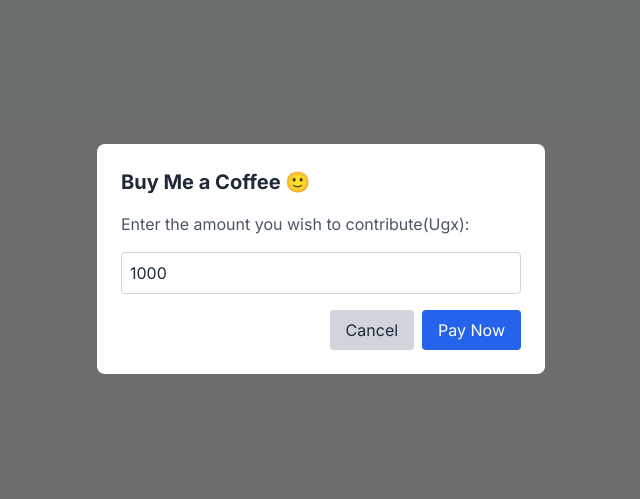
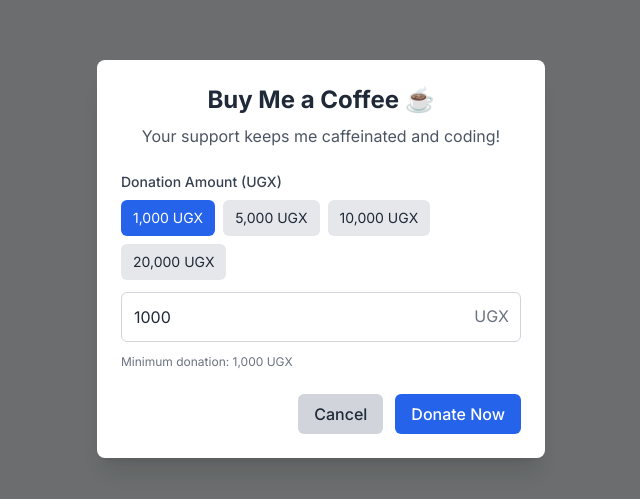
Before and after one commit to ivancliff029/portfolio, a Next.js app: page /buy-me-coffee in a window 1280 px wide. Shown: the part 141-640 px from the top of the page, without its empty margins (319-959 px from the left). Built offline with nearby package versions, Linux system fonts and the light colour scheme; no server answers.

Commit message:
Update:Buy coffee route

```diff
--- a/app/buy-me-coffee/page.js
+++ b/app/buy-me-coffee/page.js
@@ -1,71 +1,267 @@
 "use client"
-import React, { useState } from 'react';
+
+import React, { useState, useEffect } from 'react';
+import { useRouter } from 'next/navigation';
+import { db } from '../lib/firebase';
+import { collection, addDoc, serverTimestamp } from 'firebase/firestore';
 
 const BuyMeCoffee = () => {
   const [amount, setAmount] = useState(1000);
+  const [isProcessing, setIsProcessing] = useState(false);
+  const [error, setError] = useState('');
+  const [success, setSuccess] = useState(false);
+  const router = useRouter();
 
-  const handlePayment = () => {
+  // Predefined donation amounts
+  const presetAmounts = [1000, 5000, 10000, 20000];
+
+  const handleAmountChange = (e) => {
+    const value = parseInt(e.target.value);
+    setAmount(isNaN(value) ? 1000 : Math.max(1000, value));
+    setError('');
+  };
+
+  const handleSelectAmount = (value) => {
+    setAmount(value);
+    setError('');
+  };
+
+  const handleCancel = () => {
+    router.back();
+  };
+
+  const handlePayment = async () => {
+    try {
+      setIsProcessing(true);
+      setError('');
+
+      if (amount < 1000) {
+        setError('Minimum donation amount is 1,000 UGX');
+        setIsProcessing(false);
+        return;
+      }
+
+      // Generate a unique transaction reference
+      const txRef = `coffee-${Date.now()}-${Math.floor(Math.random() * 1000)}`;
+
       const flutterwaveConfig = {
         public_key: process.env.NEXT_PUBLIC_FLUTTERWAVE_PUBLIC_KEY,
-      tx_ref: Date.now().toString(),
+        tx_ref: txRef,
         amount: amount,
         currency: 'UGX',
         payment_options: 'card,mobilemoney,ussd',
         customer: {
-        email: 'user@example.com',
-        phone_number: '0700000000',
-        name: 'John Doe',
+          email: 'user@example.com', // Ideally this would come from user context/auth
+          phone_number: '0700000000', // Ideally this would come from user context/auth
+          name: 'John Doe', // Ideally this would come from user context/auth
         },
         customizations: {
           title: 'Buy Me a Coffee',
-        description: 'Support my work',
+          description: 'Support my work with a small donation',
           logo: 'https://yourwebsite.com/logo.png',
         },
         callback: (response) => {
           console.log('Payment Successful', response);
-        onClose();
+          // Store payment data and show success message
+          onPaymentSuccess(response, txRef);
         },
         onclose: () => {
+          setIsProcessing(false);
           console.log('Payment Closed');
-        onClose();
         },
       };
 
       // Load Flutterwave script dynamically
+      loadFlutterwaveScript(flutterwaveConfig);
+    } catch (err) {
+      console.error('Payment initialization error:', err);
+      setError('Failed to initialize payment. Please try again.');
+      setIsProcessing(false);
+    }
+  };
+
+  const loadFlutterwaveScript = (config) => {
+    // Check if script already exists
+    if (document.getElementById('flutterwave-script')) {
+      window.FlutterwaveCheckout(config);
+      return;
+    }
+
     const script = document.createElement('script');
+    script.id = 'flutterwave-script';
     script.src = 'https://checkout.flutterwave.com/v3.js';
+    script.async = true;
     script.onload = () => {
-      window.FlutterwaveCheckout(flutterwaveConfig);
+      window.FlutterwaveCheckout(config);
+    };
+    script.onerror = () => {
+      setError('Failed to load payment gateway. Please try again later.');
+      setIsProcessing(false);
     };
     document.body.appendChild(script);
   };
 
+  const onPaymentSuccess = async (response, txRef) => {
+    // Mark as processing until Firestore operation completes
+    setIsProcessing(true);
 
+    try {
+      // Get the key data points from Flutterwave response
+      const { transaction_id, tx_ref, flw_ref, amount, currency, status, payment_type } = response;
+
+      // Get user information - ideally from authentication context
+      // This is placeholder - replace with actual user data in your app
+      const userData = {
+        name: response.customer?.name || 'Anonymous',
+        email: response.customer?.email || 'anonymous@example.com',
+        phone: response.customer?.phone_number || 'N/A'
+      };
+
+      // Create donation record to store in Firestore
+      const donationData = {
+        transactionId: transaction_id,
+        transactionReference: tx_ref || txRef, // Use the ref from response or our generated one
+        flutterwaveReference: flw_ref,
+        amount: parseFloat(amount),
+        currency: currency,
+        status: status,
+        paymentMethod: payment_type,
+        donor: userData,
+        timestamp: serverTimestamp(), // Firestore server timestamp
+        metadata: response // Optionally store the complete response
+      };
+
+      // Add the document to Firestore
+      const donationsRef = collection(db, 'donations');
+      const docRef = await addDoc(donationsRef, donationData);
+
+      console.log('Donation saved to Firestore with ID:', docRef.id);
+
+      // Show success message
+      setSuccess(true);
+      setIsProcessing(false);
+
+      // Optional: Set a timeout to redirect after showing success message
+      setTimeout(() => {
+        router.back();
+      }, 3000);
+
+    } catch (error) {
+      console.error('Error saving donation to Firestore:', error);
+      setError('Payment was successful, but we encountered an error saving your donation. Please contact support.');
+      setIsProcessing(false);
+    }
+  };
+
+  // Clean up any scripts when component unmounts
+  useEffect(() => {
+    return () => {
+      const script = document.getElementById('flutterwave-script');
+      if (script) {
+        script.remove();
+      }
+    };
+  }, []);
+
+  if (success) {
+    return (
+      <div className="fixed inset-0 bg-black/50 backdrop-blur-sm flex items-center justify-center z-50 p-4">
+        <div className="bg-white dark:bg-gray-800 rounded-lg shadow-xl p-6 w-11/12 max-w-md text-center">
+          <div className="w-16 h-16 bg-green-100 rounded-full flex items-center justify-center mx-auto mb-4">
+            <svg className="w-8 h-8 text-green-500" fill="none" stroke="currentColor" viewBox="0 0 24 24" xmlns="http://www.w3.org/2000/svg">
+              <path strokeLinecap="round" strokeLinejoin="round" strokeWidth="2" d="M5 13l4 4L19 7"></path>
+            </svg>
+          </div>
+          <h2 className="text-2xl font-bold mb-2 text-gray-800 dark:text-gray-100">Thank You!</h2>
+          <p className="text-gray-600 dark:text-gray-300 mb-6">
+            Your donation of {amount.toLocaleString()} UGX has been received. Your support means a lot!
+          </p>
+          <button
+            onClick={handleCancel}
+            className="px-4 py-2 bg-blue-600 text-white rounded-md hover:bg-blue-700 font-medium transition-colors"
+          >
+            Close
+          </button>
+        </div>
+      </div>
+    );
+  }
 
   return (
-    <div className="fixed inset-0 bg-black bg-opacity-50 flex items-center justify-center z-50">
-    <div className="bg-white dark:bg-gray-800 rounded-lg p-6 w-11/12 max-w-md">
-      <h2 className="text-xl font-bold mb-4 text-gray-800 dark:text-gray-100">Buy Me a Coffee 🙂</h2>
-      <p className="mb-4 text-gray-600 dark:text-gray-300">Enter the amount you wish to contribute(Ugx):</p>
+    <div className="fixed inset-0 bg-black/50 backdrop-blur-sm flex items-center justify-center z-50 p-4">
+      <div className="bg-white dark:bg-gray-800 rounded-lg shadow-xl p-6 w-11/12 max-w-md">
+        <div className="text-center mb-6">
+          <h2 className="text-2xl font-bold mb-2 text-gray-800 dark:text-gray-100">Buy Me a Coffee ☕</h2>
+          <p className="text-gray-600 dark:text-gray-300">Your support keeps me caffeinated and coding!</p>
+        </div>
+
+        <div className="mb-6">
+          <label htmlFor="amount" className="block text-sm font-medium mb-2 text-gray-700 dark:text-gray-300">
+            Donation Amount (UGX)
+          </label>
+
+          <div className="flex flex-wrap gap-2 mb-3">
+            {presetAmounts.map((presetAmount) => (
+              <button
+                key={presetAmount}
+                onClick={() => handleSelectAmount(presetAmount)}
+                className={`px-3 py-2 rounded-md text-sm ${
+                  amount === presetAmount
+                    ? 'bg-blue-600 text-white'
+                    : 'bg-gray-200 dark:bg-gray-700 text-gray-800 dark:text-gray-300 hover:bg-gray-300 dark:hover:bg-gray-600'
+                }`}
+              >
+                {presetAmount.toLocaleString()} UGX
+              </button>
+            ))}
+          </div>
+
+          <div className="relative">
             <input
+              id="amount"
               type="number"
               value={amount}
-        onChange={(e) => setAmount(parseInt(e.target.value))}
-        className="w-full p-2 border border-gray-300 dark:border-gray-600 rounded mb-4 bg-white dark:bg-gray-700 text-gray-800 dark:text-gray-100"
+              onChange={handleAmountChange}
+              className="w-full p-3 border border-gray-300 dark:border-gray-600 rounded-md mb-1 bg-white dark:bg-gray-700 text-gray-800 dark:text-gray-100 focus:ring-2 focus:ring-blue-500 focus:border-blue-500 outline-none"
               min="1000"
+              step="500"
             />
-      <div className="flex justify-end space-x-2">
+            <span className="absolute right-3 top-3 text-gray-500 dark:text-gray-400">UGX</span>
+          </div>
+
+          {error && <p className="text-red-500 text-sm mt-1">{error}</p>}
+
+          <p className="text-xs text-gray-500 dark:text-gray-400 mt-2">
+            Minimum donation: 1,000 UGX
+          </p>
+        </div>
+
+        <div className="flex justify-end space-x-3">
           <button
-          onClick={()=>window.history.back()}
-          className="px-4 py-2 bg-gray-300 dark:bg-gray-600 rounded hover:bg-gray-400 dark:hover:bg-gray-500 text-gray-800 dark:text-gray-100"
+            onClick={handleCancel}
+            disabled={isProcessing}
+            className="px-4 py-2 bg-gray-300 dark:bg-gray-600 rounded-md hover:bg-gray-400 dark:hover:bg-gray-500 text-gray-800 dark:text-gray-100 font-medium transition-colors"
           >
             Cancel
           </button>
           <button
             onClick={handlePayment}
-          className="px-4 py-2 bg-blue-600 dark:bg-blue-700 text-white rounded hover:bg-blue-700 dark:hover:bg-blue-800"
+            disabled={isProcessing}
+            className={`px-4 py-2 bg-blue-600 dark:bg-blue-700 text-white rounded-md hover:bg-blue-700 dark:hover:bg-blue-800 font-medium transition-colors flex items-center ${
+              isProcessing ? 'opacity-75 cursor-not-allowed' : ''
+            }`}
           >
-          Pay Now
+            {isProcessing ? (
+              <>
+                <svg className="animate-spin -ml-1 mr-2 h-4 w-4 text-white" xmlns="http://www.w3.org/2000/svg" fill="none" viewBox="0 0 24 24">
+                  <circle className="opacity-25" cx="12" cy="12" r="10" stroke="currentColor" strokeWidth="4"></circle>
+                  <path className="opacity-75" fill="currentColor" d="M4 12a8 8 0 018-8V0C5.373 0 0 5.373 0 12h4zm2 5.291A7.962 7.962 0 014 12H0c0 3.042 1.135 5.824 3 7.938l3-2.647z"></path>
+                </svg>
+                Processing...
+              </>
+            ) : (
+              'Donate Now'
+            )}
           </button>
         </div>
       </div>
```
Lines whose indentation alone changed are shown as unchanged.
